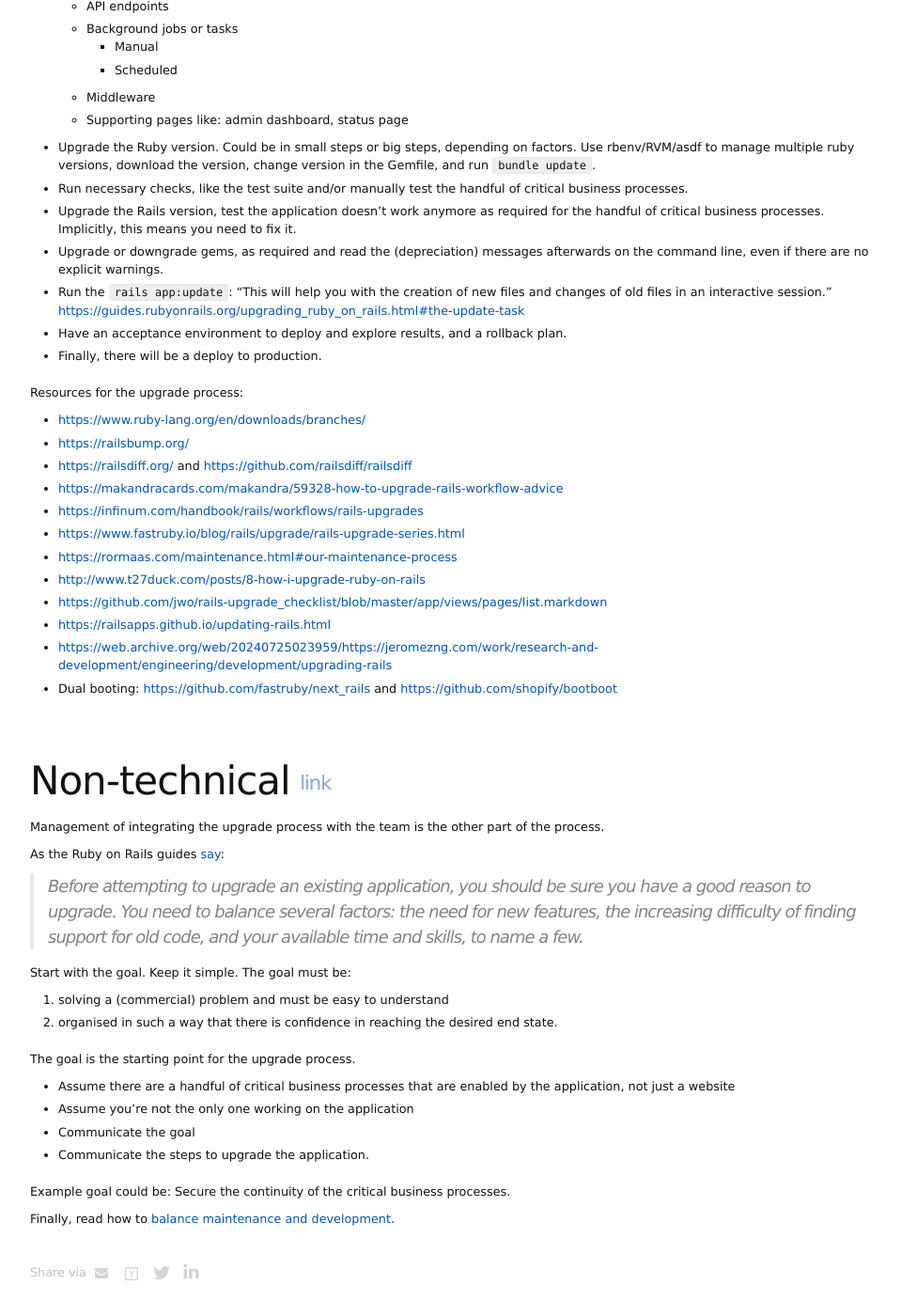
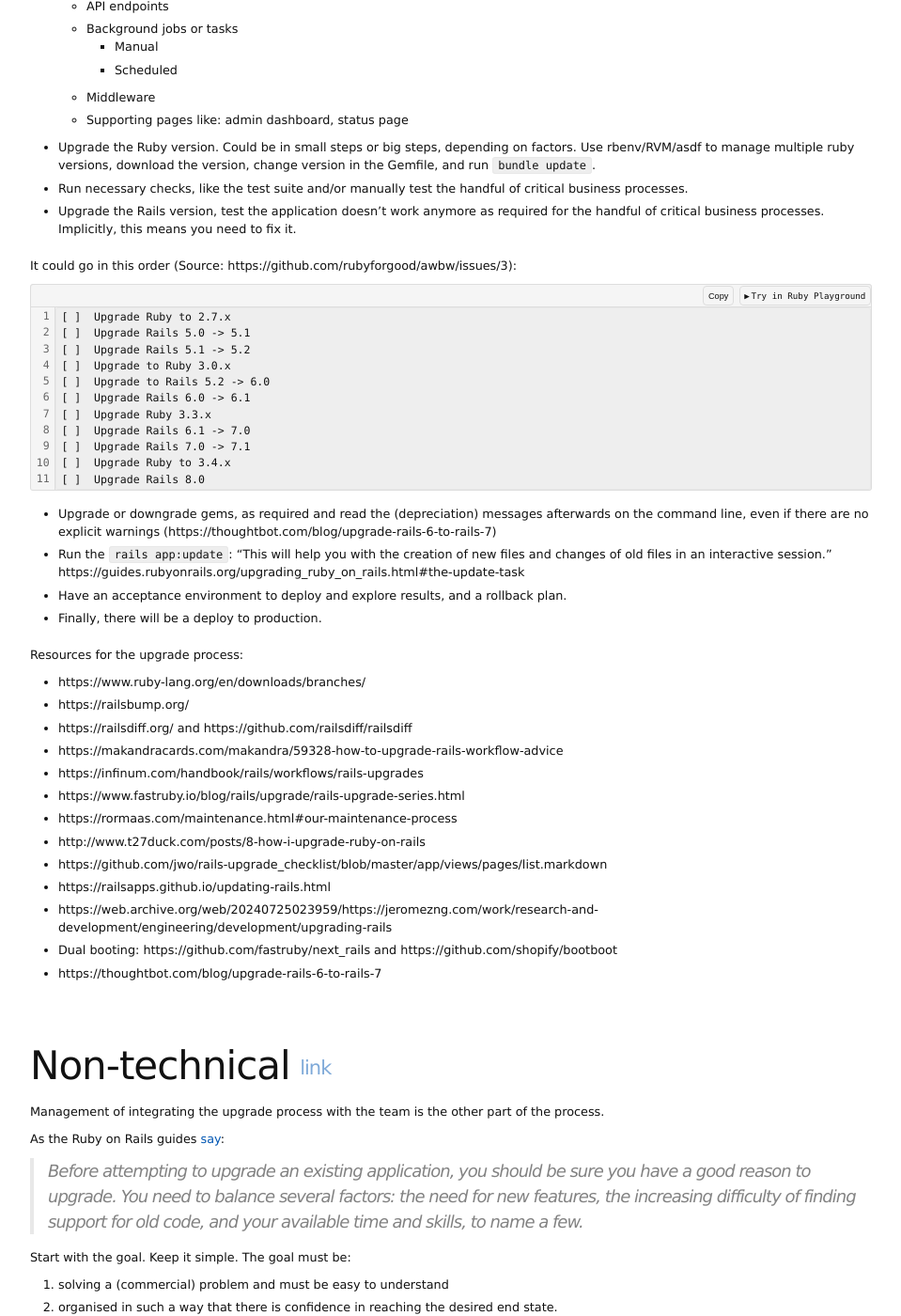
Before and after one commit to roberthopman/roberthopman.github.io, a Jekyll site: the page built from _posts/2023-01-01-how-to-upgrade-a-ruby-on-rails-application.md, in a window 1280 px wide and 1400 px high, scrolled down 767 px. Shown: the whole window at 94% size, without its empty margins (160-1119 px from the left). Built offline with Jekyll 4.4.1, drawn with Linux system fonts in a browser that asks for light colours; comment, search, counter and statistics services are not loaded; some of the changed text lies outside the part shown.

Commit message:
Add possible order of ruby and rails version upgrades

````diff
--- a/_posts/2023-01-01-how-to-upgrade-a-ruby-on-rails-application.md
+++ b/_posts/2023-01-01-how-to-upgrade-a-ruby-on-rails-application.md
@@ -3,9 +3,9 @@
 title:  "How to upgrade a Ruby on Rails application?"
 ---
 
-We'll limit the scope to the technical part: upgrading the application.
+First, we'll limit the scope to the technical part: upgrading the application.
 
-Production parts to be considered:
+Production parts to be considered which could impact the upgrade of the application:
 - server
 - database
 - schema
@@ -35,24 +35,41 @@
 - Upgrade the Ruby version. Could be in small steps or big steps, depending on factors. Use rbenv/RVM/asdf to manage multiple ruby versions, download the version, change version in the Gemfile, and run `bundle update`.
 - Run necessary checks, like the test suite and/or manually test the handful of critical business processes.
 - Upgrade the Rails version, test the application doesn't work anymore as required for the handful of critical business processes. Implicitly, this means you need to fix it.
-- Upgrade or downgrade gems, as required and read the (depreciation) messages afterwards on the command line, even if there are no explicit warnings.
-- Run the `rails app:update`: "This will help you with the creation of new files and changes of old files in an interactive session." <https://guides.rubyonrails.org/upgrading_ruby_on_rails.html#the-update-task>
+
+It could go in this order (Source: https://github.com/rubyforgood/awbw/issues/3):
+```
+[ ]  Upgrade Ruby to 2.7.x
+[ ]  Upgrade Rails 5.0 -> 5.1
+[ ]  Upgrade Rails 5.1 -> 5.2
+[ ]  Upgrade to Ruby 3.0.x
+[ ]  Upgrade to Rails 5.2 -> 6.0
+[ ]  Upgrade Rails 6.0 -> 6.1
+[ ]  Upgrade Ruby 3.3.x
+[ ]  Upgrade Rails 6.1 -> 7.0
+[ ]  Upgrade Rails 7.0 -> 7.1
+[ ]  Upgrade Ruby to 3.4.x
+[ ]  Upgrade Rails 8.0
+```
+
+- Upgrade or downgrade gems, as required and read the (depreciation) messages afterwards on the command line, even if there are no explicit warnings (https://thoughtbot.com/blog/upgrade-rails-6-to-rails-7)
+- Run the `rails app:update`: "This will help you with the creation of new files and changes of old files in an interactive session." https://guides.rubyonrails.org/upgrading_ruby_on_rails.html#the-update-task
 - Have an acceptance environment to deploy and explore results, and a rollback plan.
 - Finally, there will be a deploy to production.
 
 Resources for the upgrade process:
-- <https://www.ruby-lang.org/en/downloads/branches/>
-- <https://railsbump.org/>
-- <https://railsdiff.org/> and <https://github.com/railsdiff/railsdiff>
-- <https://makandracards.com/makandra/59328-how-to-upgrade-rails-workflow-advice>
-- <https://infinum.com/handbook/rails/workflows/rails-upgrades>
-- <https://www.fastruby.io/blog/rails/upgrade/rails-upgrade-series.html>
-- <https://rormaas.com/maintenance.html#our-maintenance-process>
-- <http://www.t27duck.com/posts/8-how-i-upgrade-ruby-on-rails>
-- <https://github.com/jwo/rails-upgrade_checklist/blob/master/app/views/pages/list.markdown>
-- <https://railsapps.github.io/updating-rails.html>
-- <https://web.archive.org/web/20240725023959/https://jeromezng.com/work/research-and-development/engineering/development/upgrading-rails>
-- Dual booting: <https://github.com/fastruby/next_rails> and <https://github.com/shopify/bootboot>
+- https://www.ruby-lang.org/en/downloads/branches/
+- https://railsbump.org/
+- https://railsdiff.org/ and https://github.com/railsdiff/railsdiff
+- https://makandracards.com/makandra/59328-how-to-upgrade-rails-workflow-advice
+- https://infinum.com/handbook/rails/workflows/rails-upgrades
+- https://www.fastruby.io/blog/rails/upgrade/rails-upgrade-series.html
+- https://rormaas.com/maintenance.html#our-maintenance-process
+- http://www.t27duck.com/posts/8-how-i-upgrade-ruby-on-rails
+- https://github.com/jwo/rails-upgrade_checklist/blob/master/app/views/pages/list.markdown
+- https://railsapps.github.io/updating-rails.html
+- https://web.archive.org/web/20240725023959/https://jeromezng.com/work/research-and-development/engineering/development/upgrading-rails
+- Dual booting: https://github.com/fastruby/next_rails and https://github.com/shopify/bootboot
+- https://thoughtbot.com/blog/upgrade-rails-6-to-rails-7
 
 
 # Non-technical
````
